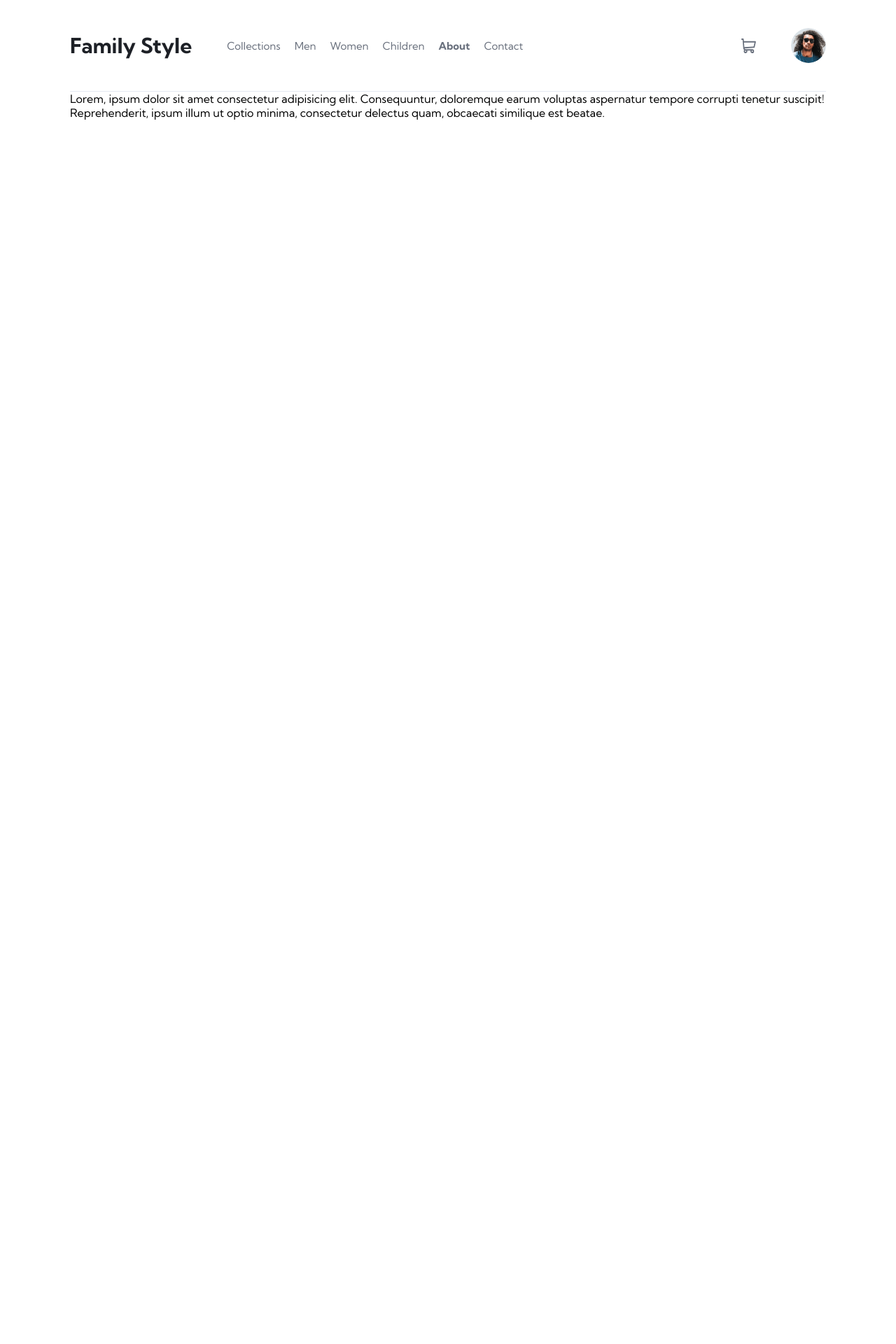
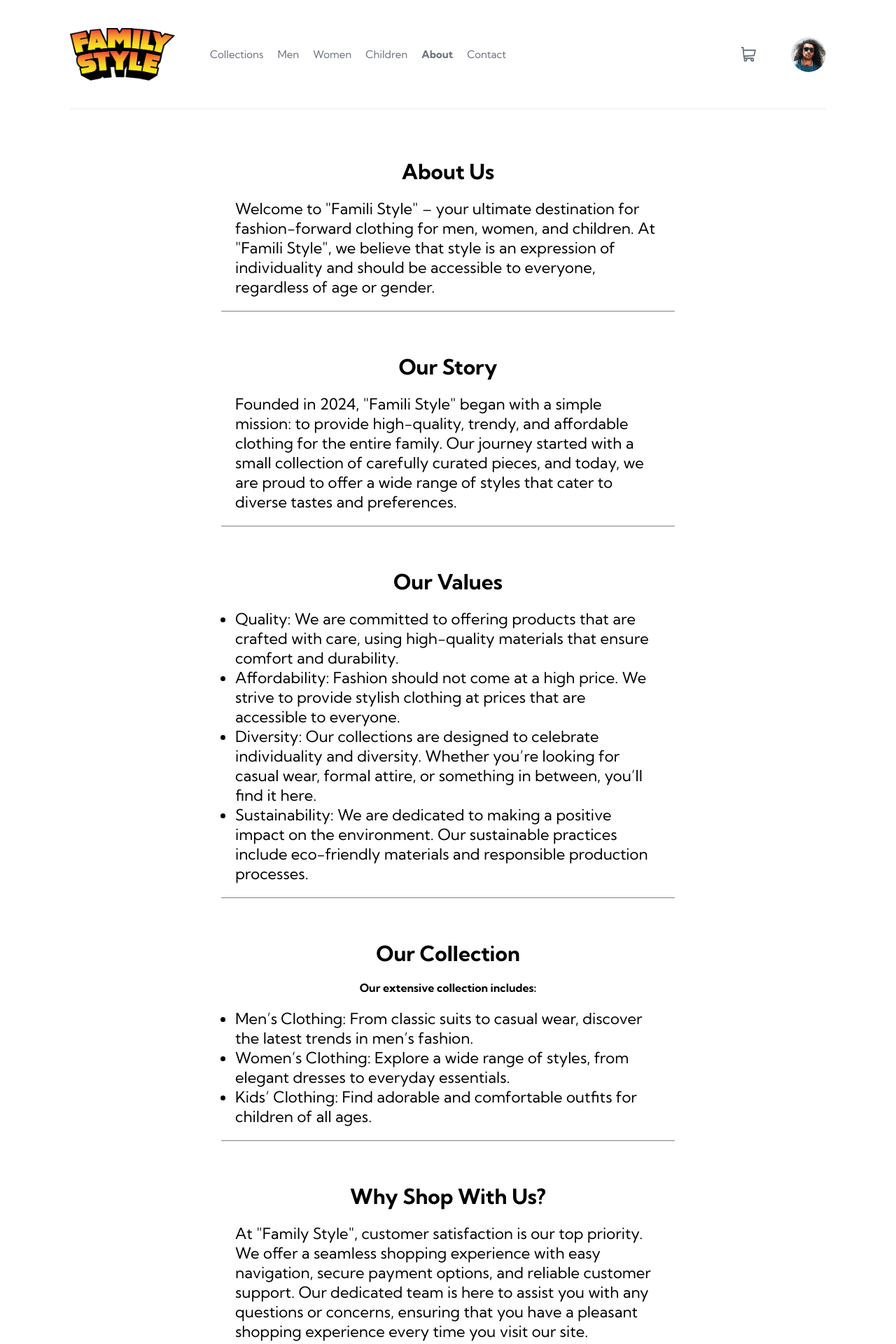
Before and after one commit to IrakliTsiklauri/e-commerce-platform, a React (Create React App) app: page /about in a window 1280 px wide. Shown: the top 1920 px of the page at 70% size. Before the commit the page ends 800 px from the top, so only its background shows below. Built offline with nearby package versions, Linux system fonts and the light colour scheme.

Commit message:
add information in About.jsx file

```diff
--- a/src/components/HeaderSection.jsx
+++ b/src/components/HeaderSection.jsx
@@ -3,12 +3,15 @@ import cart from "../images/icon-cart.svg";
 import avatar from "../images/image-avatar.png";
 import { NavLink } from "react-router-dom";
 import styled from "styled-components";
+import logo from "../images/newlogo.png";
 
 const HeaderSection = () => {
   return (
     <Header>
       <NavSide>
-        <h1>Family Style</h1>
+        <LogoImg>
+          <img src={logo} alt="" />{" "}
+        </LogoImg>
         <Navigation>
           <NavigationLink to="/">Collections</NavigationLink>
           <NavigationLink to="/men">Men</NavigationLink>
@@ -46,10 +49,17 @@ const NavSide = styled.div`
   align-items: center;
   justify-content: center;
   gap: 50px;
+`;
 
-  h1 {
-    font-size: 30px;
-    color: rgba(29, 32, 38, 1);
+const LogoImg = styled.div`
+  display: flex;
+  align-items: center;
+  justify-content: center;
+  cursor: pointer;
+
+  img {
+    width: 150px;
+    height: 75px;
   }
 `;
 
--- a/src/pages/About.jsx
+++ b/src/pages/About.jsx
@@ -1,16 +1,211 @@
 import React from "react";
+import styled from "styled-components";
 
 const About = () => {
   return (
-    <div>
-      <p>
-        Lorem, ipsum dolor sit amet consectetur adipisicing elit. Consequuntur,
-        doloremque earum voluptas aspernatur tempore corrupti tenetur suscipit!
-        Reprehenderit, ipsum illum ut optio minima, consectetur delectus quam,
-        obcaecati similique est beatae.
-      </p>
-    </div>
+    <AboutSection>
+      <AboutUs>
+        <h3>About Us</h3>
+        <p>
+          Welcome to "Famili Style" – your ultimate destination for
+          fashion-forward clothing for men, women, and children. At "Famili
+          Style", we believe that style is an expression of individuality and
+          should be accessible to everyone, regardless of age or gender.
+        </p>
+      </AboutUs>
+      <Story>
+        <h3>Our Story</h3>
+        <p>
+          Founded in 2024, "Famili Style" began with a simple mission: to
+          provide high-quality, trendy, and affordable clothing for the entire
+          family. Our journey started with a small collection of carefully
+          curated pieces, and today, we are proud to offer a wide range of
+          styles that cater to diverse tastes and preferences.
+        </p>
+      </Story>
+      <OurValues>
+        <h3>Our Values</h3>
+        <ul>
+          <li>
+            Quality: We are committed to offering products that are crafted with
+            care, using high-quality materials that ensure comfort and
+            durability.
+          </li>
+          <li>
+            Affordability: Fashion should not come at a high price. We strive to
+            provide stylish clothing at prices that are accessible to everyone.
+          </li>
+          <li>
+            Diversity: Our collections are designed to celebrate individuality
+            and diversity. Whether you’re looking for casual wear, formal
+            attire, or something in between, you’ll find it here.
+          </li>
+          <li>
+            Sustainability: We are dedicated to making a positive impact on the
+            environment. Our sustainable practices include eco-friendly
+            materials and responsible production processes.
+          </li>
+        </ul>
+      </OurValues>
+
+      <OurCollection>
+        <h3>Our Collection</h3>
+        <h4>Our extensive collection includes:</h4>
+        <ul>
+          <li>
+            Men’s Clothing: From classic suits to casual wear, discover the
+            latest trends in men’s fashion.
+          </li>
+          <li>
+            Women’s Clothing: Explore a wide range of styles, from elegant
+            dresses to everyday essentials.
+          </li>
+          <li>
+            Kids’ Clothing: Find adorable and comfortable outfits for children
+            of all ages.
+          </li>
+        </ul>
+      </OurCollection>
+      <ShopWithUs>
+        <h3>Why Shop With Us?</h3>
+        <p>
+          At "Family Style", customer satisfaction is our top priority. We offer
+          a seamless shopping experience with easy navigation, secure payment
+          options, and reliable customer support. Our dedicated team is here to
+          assist you with any questions or concerns, ensuring that you have a
+          pleasant shopping experience every time you visit our site.
+        </p>
+      </ShopWithUs>
+      <ThanksLetter>
+        <p>
+          Thank you for choosing "Family Story". We look forward to helping you
+          express your unique style with our diverse and stylish collections.
+        </p>
+      </ThanksLetter>
+    </AboutSection>
   );
 };
 
 export default About;
+
+const AboutSection = styled.div`
+  display: flex;
+  flex-direction: column;
+  align-items: center;
+  justify-content: center;
+  margin: 50px 0;
+  gap: 40px;
+`;
+
+const AboutUs = styled.div`
+  width: 60%;
+  display: flex;
+  flex-direction: column;
+  align-items: center;
+  justify-content: start;
+  gap: 20px;
+  padding: 20px;
+  border-bottom: 1px solid grey;
+
+  h3 {
+    font-size: 30px;
+    font-weight: 700;
+  }
+
+  p {
+    font-size: 22px;
+    font-weight: 400;
+  }
+`;
+
+const Story = styled.div`
+  width: 60%;
+  display: flex;
+  flex-direction: column;
+  align-items: center;
+  justify-content: start;
+  gap: 20px;
+  padding: 20px;
+  border-bottom: 1px solid grey;
+
+  h3 {
+    font-size: 30px;
+    font-weight: 700;
+  }
+
+  p {
+    font-size: 22px;
+    font-weight: 400;
+  }
+`;
+
+const OurValues = styled.div`
+  width: 60%;
+  display: flex;
+  flex-direction: column;
+  align-items: center;
+  justify-content: start;
+  gap: 20px;
+  padding: 20px;
+  border-bottom: 1px solid grey;
+
+  h3 {
+    font-size: 30px;
+    font-weight: 700;
+  }
+
+  li {
+    font-size: 22px;
+    font-weight: 400;
+  }
+`;
+
+const OurCollection = styled.div`
+  width: 60%;
+  display: flex;
+  flex-direction: column;
+  align-items: center;
+  justify-content: start;
+  gap: 20px;
+  padding: 20px;
+  border-bottom: 1px solid grey;
+
+  h3 {
+    font-size: 30px;
+    font-weight: 700;
+  }
+
+  li {
+    font-size: 22px;
+    font-weight: 400;
+  }
+`;
+
+const ShopWithUs = styled.div`
+  width: 60%;
+  display: flex;
+  flex-direction: column;
+  align-items: center;
+  justify-content: start;
+  gap: 20px;
+  padding: 20px;
+  border-bottom: 1px solid grey;
+
+  h3 {
+    font-size: 30px;
+    font-weight: 700;
+  }
+
+  p {
+    font-size: 22px;
+    font-weight: 400;
+  }
+`;
+
+const ThanksLetter = styled.div`
+  width: 60%;
+  font-size: 22px;
+  font-weight: 400;
+  text-align: center;
+  padding: 20px;
+`;
--- a/src/pages/Collections.jsx
+++ b/src/pages/Collections.jsx
@@ -1,12 +1,16 @@
 import React from "react";
 import styled from "styled-components";
-// import data from "../data.json"
+import data from "../data.json"
+import { useParams } from "react-router-dom";
 
 const Collections = () => {
 
   // const info = data.map((product)=>product.name)
   // console.log(info)
-
+  const params = useParams();
+  const paramsName = params.name;
+  const planetData = data.find((planetObj) => planetObj.name === paramsName);
+  console.log(planetData)
 
   return (
     <AllProducts>
```
Also changed, not shown: src/images/newlogo.png (added).
